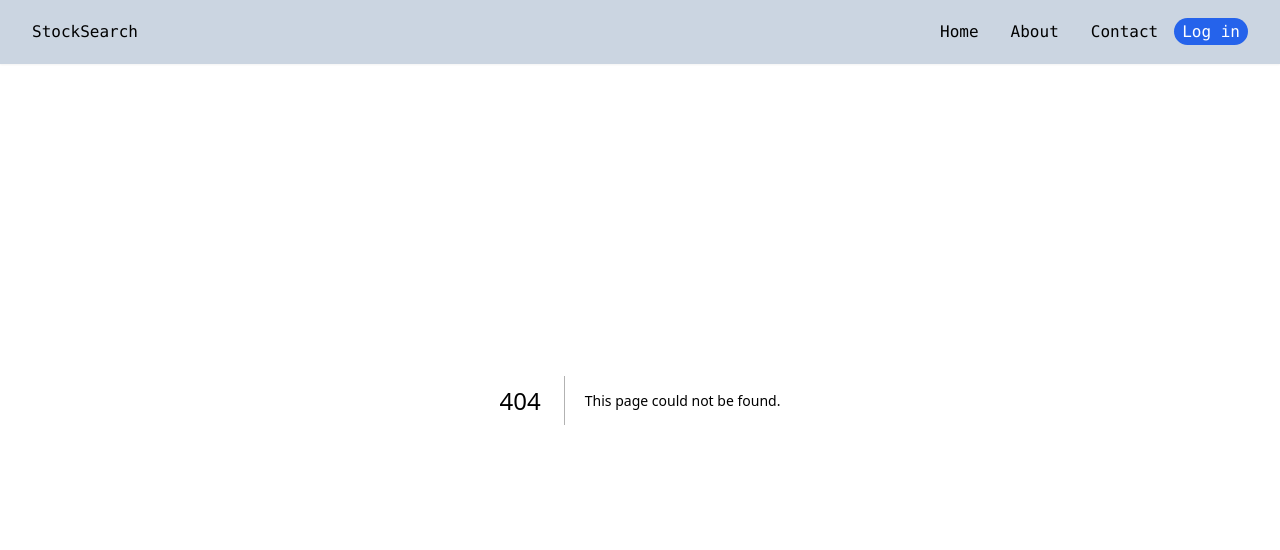
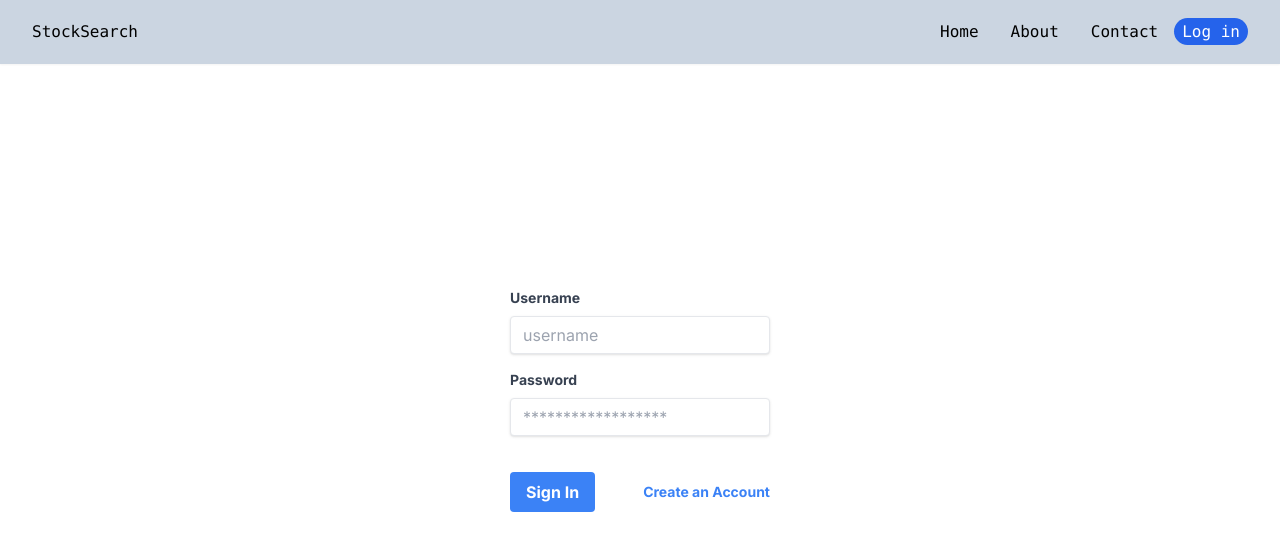
Before and after one commit to BorodiBogdan/StockPulse, a Next.js app: page /auth/login in a window 1280 px wide. Before the commit this address had no page. Shown: the top 550 px of the page. Built offline with nearby package versions, Linux system fonts and the light colour scheme.

Commit message:
Implemented harcoded login

```diff
--- /dev/null
+++ b/app/api/auth/[...nextauth]/options.ts
@@ -0,0 +1,31 @@
+import type { NextAuthOptions } from "next-auth";
+import CredentialsProvider from "next-auth/providers/credentials";
+
+export const options: NextAuthOptions = {
+    providers: [
+        CredentialsProvider({
+            name: "Credentials",
+            credentials: {
+                username: { label: "Username", type: "text", placeholder: "username" },
+                password: { label: "Password", type: "password", placeholder: "***********" }
+            },
+            async authorize(credentials) {
+                // Hardcoded user credentials for demonstration
+                const user = { id: '1', username: 'Smith', password: 'password' };
+
+                console.log('Received credentials:', credentials);
+
+                if (credentials?.username === user.username && credentials?.password === user.password) {
+                    console.log('Authentication successful');
+                    return { id: user.id, name: user.username, email: `${user.username}@example.com` };
+                } else {
+                    console.log('Authentication failed');
+                    return null;
+                }
+            }
+        })
+    ],
+    pages: {
+        signIn: '/auth/login',  // specify your custom login page path
+    },
+};
--- /dev/null
+++ b/app/api/auth/[...nextauth]/route.ts
@@ -0,0 +1,6 @@
+import NextAuth from "next-auth/next";
+import { options } from './options'
+
+const handler = NextAuth(options);
+
+export { handler as GET, handler as POST };
--- /dev/null
+++ b/app/auth/login/page.tsx
@@ -0,0 +1,70 @@
+"use client";
+
+import React, { useState } from 'react';
+import { signIn } from 'next-auth/react';
+import Link from 'next/link';
+
+const Login = () => {
+    const [username, setUsername] = useState('');
+    const [password, setPassword] = useState('');
+
+    const handleSubmit = async (e: React.FormEvent<HTMLFormElement>) => {
+        e.preventDefault();
+        const result = await signIn('credentials', {
+            redirect: false,
+            username,
+            password,
+        });
+
+        if (result?.error) {
+            // handle error
+            console.log(result.error);
+        } else {
+            // redirect to home or desired page
+            window.location.href = '/';
+        }
+    };
+
+    return (
+        <div className='bg-white h-screen flex items-center justify-center'>
+            <form onSubmit={handleSubmit} className=''>
+                <div className='mb-4'>
+                    <label htmlFor='email' className='block text-gray-700 text-sm font-bold mb-2'>Username</label>
+                    <input
+                        type='username'
+                        name='username'
+                        id='username'
+                        value={username}
+                        onChange={(e) => setUsername(e.target.value)}
+                        className='shadow appearance-none border rounded w-full py-2 px-3 text-gray-700 leading-tight focus:outline-none focus:shadow-outline'
+                        placeholder='username'
+                    />
+                </div>
+                <div className='mb-6'>
+                    <label htmlFor='password' className='block text-gray-700 text-sm font-bold mb-2'>Password</label>
+                    <input
+                        type='password'
+                        name='password'
+                        id='password'
+                        value={password}
+                        onChange={(e) => setPassword(e.target.value)}
+                        className='shadow appearance-none border border-red rounded w-full py-2 px-3 text-gray-700 mb-3 leading-tight focus:outline-none focus:shadow-outline'
+                        placeholder='******************'
+                    />
+                </div>
+                <div className='flex items-center justify-between'>
+                    <button
+                        className='bg-blue-500 hover:bg-blue-700 text-white font-bold py-2 px-4 rounded focus:outline-none focus:shadow-outline'
+                        type='submit'>
+                        Sign In
+                    </button>
+                    <Link href="/register" className='inline-block align-baseline font-bold text-sm text-blue-500 hover:text-blue-800'>
+                        Create an Account
+                    </Link>
+                </div>
+            </form>
+        </div>
+    );
+};
+
+export default Login;
--- a/app/login/page.tsx
+++ b/app/login/page.tsx
@@ -1,15 +1,22 @@
-import React from 'react'
+
 import Link from 'next/link'
+import { getServerSession } from 'next-auth'
+import { redirect } from 'next/navigation';
 
-const Home = () => {
+export default async function Home() {
+    const session = await getServerSession();
+
+    if (session) {
+        redirect('/');
+    }
     return (
         <div className='bg-white h-screen flex items-center justify-center'>
             <form className=''>
                 <div className='mb-4'>
-                    <label htmlFor='email' className='block text-gray-700 text-sm font-bold mb-2'>Email</label>
-                    <input type='email' name='email' id='email'
+                    <label htmlFor='username' className='block text-gray-700 text-sm font-bold mb-2'>username</label>
+                    <input type='username' name='username' id='username'
                         className='shadow appearance-none border rounded w-full py-2 px-3 text-gray-700 leading-tight focus:outline-none focus:shadow-outline'
-                        placeholder='Email' />
+                        placeholder='Username' />
                 </div>
                 <div className='mb-6'>
                     <label htmlFor='password' className='block text-gray-700 text-sm font-bold mb-2'>Password</label>
@@ -32,5 +39,3 @@ const Home = () => {
         </div>
     )
 }
-
-export default Home
--- a/components/Navbar.tsx
+++ b/components/Navbar.tsx
@@ -15,7 +15,7 @@ const Navbar = () => {
                 <Link href='/' className='p-4'>Home</Link>
                 <Link href='/' className='p-4'>About</Link>
                 <Link href='/' className='p-4'>Contact</Link>
-                <Link href='/login' className='px-2 py-1 rounded-2xl bg-blue-600 text-white'>Log in</Link>
+                <Link href='/auth/login' className='px-2 py-1 rounded-2xl bg-blue-600 text-white'>Log in</Link>
             </div>
         </nav>
 
--- a/package.json
+++ b/package.json
@@ -16,6 +16,7 @@
     "@prisma/client": "^5.17.0",
     "activity-finder": "file:",
     "next": "14.2.5",
+    "next-auth": "^4.24.7",
     "react": "^18",
     "react-dom": "^18"
   },
```
Also changed, not shown: middleware.ts (added, +7 -0 lines), lib.ts (added), 1 other file (tests, documents, lock files or other folders).
